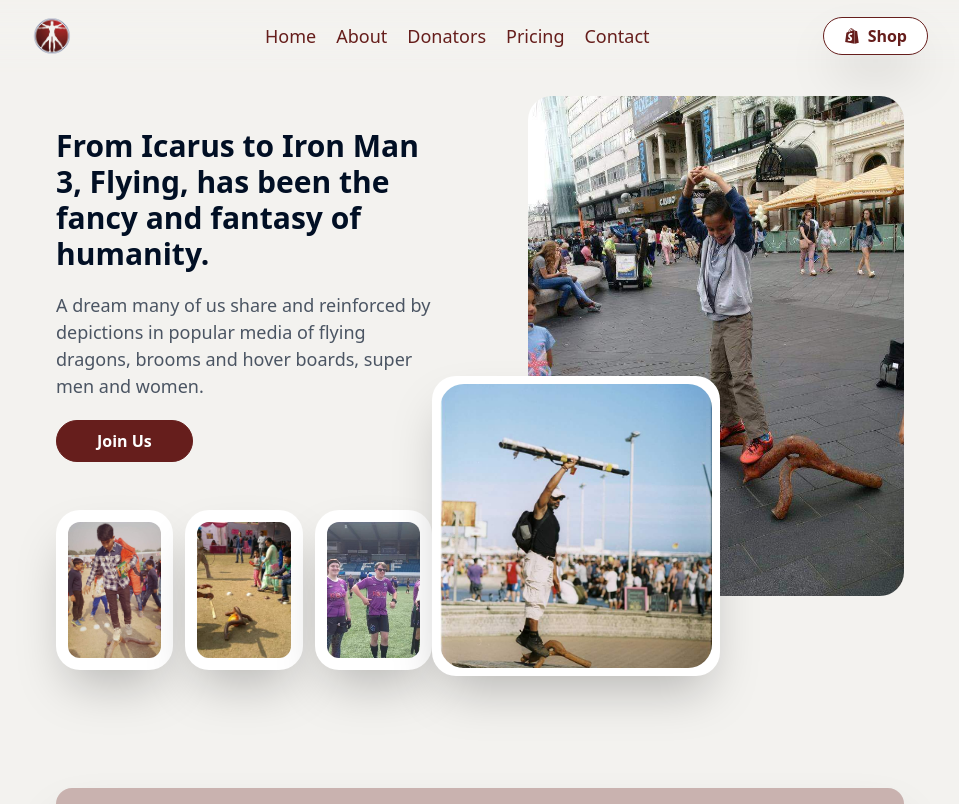
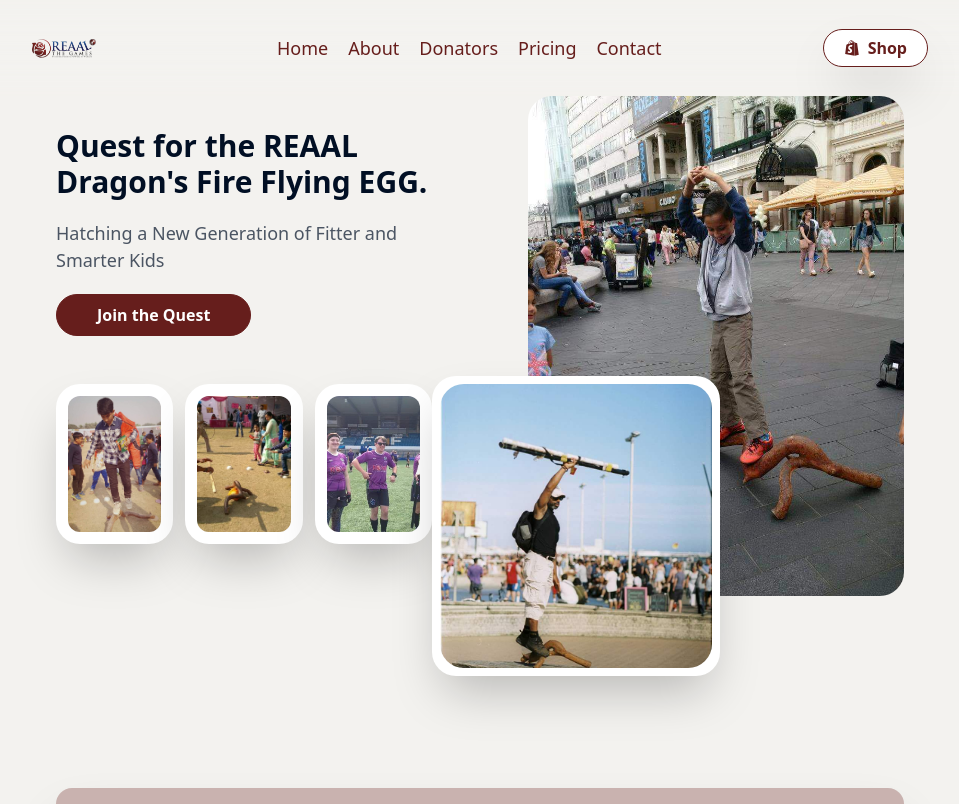
Before and after one commit to Rose-Education/rose-of-education, a React (Create React App) app: page / in a window 1280 px wide. Shown: the top 804 px of the page, without its empty margins (160-1119 px from the left). Built offline with nearby package versions, Linux system fonts and the light colour scheme.

Commit message:
worked on text edits

```diff
--- a/src/Components/Hero/Hero.jsx
+++ b/src/Components/Hero/Hero.jsx
@@ -17,16 +17,13 @@ const Hero = () => {
       <div className="max-w-4xl mt-24 gap-24 grid grid-cols-1 px-6 mx-auto md:grid-cols-2 md:h-[500px] xl:max-w-6xl xl:px-0">
         <div className="space-y-5 md:mt-8">
           <h2 className="font-semibold text-primaryDark text-3xl">
-            From Icarus to Iron Man 3, Flying, has been the fancy and fantasy of
-            humanity.
+          Quest for the REAAL Dragon's Fire Flying EGG.
           </h2>
           <p className="text-gray-600 font-[500] text-[18px]">
-            A dream many of us share and reinforced by depictions in popular
-            media of flying dragons, brooms and hover boards, super men and
-            women.
+          Hatching a New Generation of Fitter and Smarter Kids
           </p>
           <button className="bg-primaryColor p-2 px-10 text-white text-[500] font-semibold w-max rounded-full border border-primaryColor duration-500 hover:bg-transparent hover:text-primaryColor">
-            Join Us
+            Join the Quest
           </button>
 
           <div className="flex-row gap-3 !mt-12 hidden md:flex">
--- a/src/Components/Nav/Nav.jsx
+++ b/src/Components/Nav/Nav.jsx
@@ -2,8 +2,8 @@ import React, { useState } from "react";
 import { RxCross1 } from "react-icons/rx";
 import { AiOutlineMenu } from "react-icons/ai";
 import { FaShopify } from "react-icons/fa";
-import logo from "../../Assets/logo.png";
 import { Link } from "react-router-dom";
+import logo2 from "../../Assets/logo2.png";
 
 const Nav = () => {
   const [active, setActive] = useState(false);
@@ -30,7 +30,7 @@ const Nav = () => {
     <nav className="z-50 sticky top-0 px-6">
       <div className="flex flex-row justify-between py-4 items-center max-w-4xl mx-auto xl:max-w-6xl xl:px-0">
         <Link to="/" className="text-sky-500">
-          <img src={logo} alt="" className="h-10 w-10 object-cover" />
+          <img src={logo2} alt="" className="h-16 w-16 object-contain" />
         </Link>
         <div
           className={`flex flex-col absolute bg-primaryBlue  top-0 duration-300 ${
```
